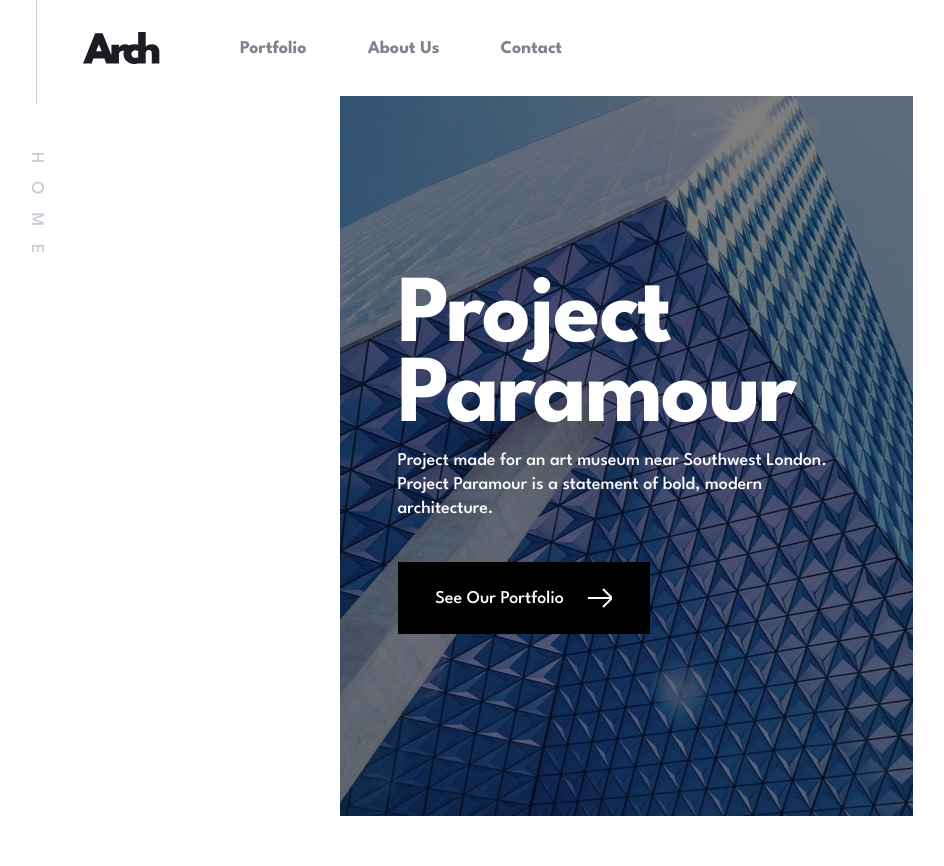
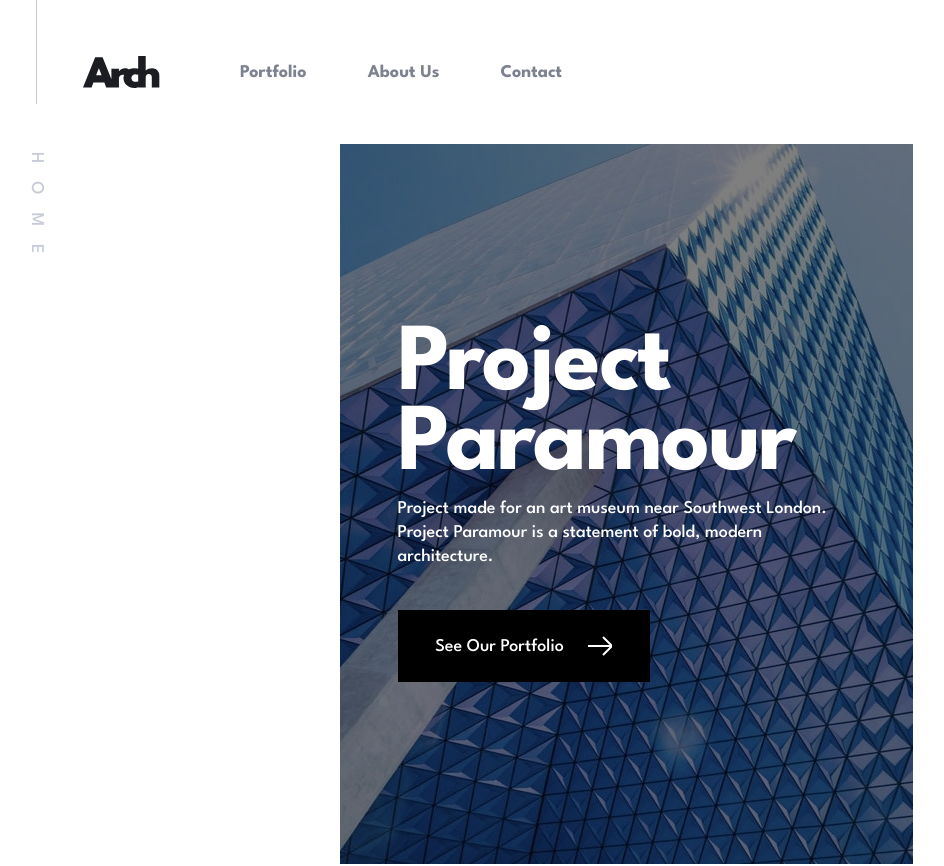
Before and after one commit to gigakhrz/arch-studio-multi-page-website, a Next.js app: page / in a window 1280 px wide. Shown: the top 866 px of the page, without its empty margins (14-958 px from the left). Built offline with nearby package versions, Linux system fonts and the light colour scheme.

Commit message:
increase padding y

```diff
--- a/src/app/components/Header/Header.tsx
+++ b/src/app/components/Header/Header.tsx
@@ -38,7 +38,7 @@ export default function Header(): JSX.Element {
   let pageName = createPageName();
 
   return (
-    <div className="flex w-full justify-between p-8 items-center md:justify-center md:gap-[80px] md:px-[97px] ">
+    <div className="flex w-full justify-between p-8 items-center md:justify-center md:gap-[80px] md:px-[97px] md:py-[56px] ">
       <img
         className="w-[77px] h-[32px] cursor-pointer"
         src={logoImg.src}
```
